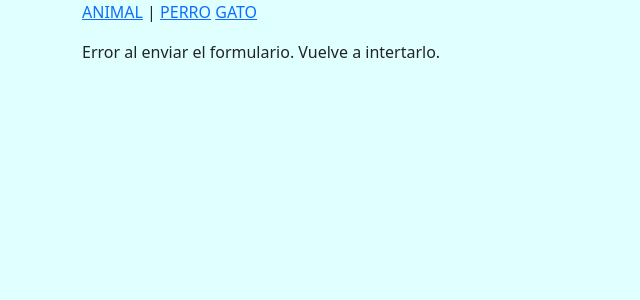
After one commit to cesarlpb/learn-django, a Django app: page /error/ in a window 1280 px wide. The commit adds this page. Shown: the top 300 px of the page, without its empty margins (0-640 px from the left). Run offline with Django 4.2, Linux system fonts and the light colour scheme; some libraries are stand-ins or nearby versions.

Commit message:
Intro - Añadimos vista de error y arreglamos formulario para crear Animal

```diff
--- /dev/null
+++ b/class_views/class_views/templates/error.html
@@ -0,0 +1,5 @@
+{% extends "master.html" %}
+
+{% block content %}
+<div>{{ error }}</div>
+{% endblock %}
--- a/class_views/class_views/templates/index.html
+++ b/class_views/class_views/templates/index.html
@@ -1 +1 @@
-<p>Hola</p>
+<p>Index</p>
--- a/class_views/class_views/templates/master.html
+++ b/class_views/class_views/templates/master.html
@@ -19,7 +19,7 @@
 
 <div class="container">
   <div class="topnav mb-3">
-    <a href="/">HOME</a> |
+    <a href="/">ANIMAL</a> |
     <a href="/animal/perro">PERRO</a>
     <a href="/animal/gato">GATO</a>
   </div>
--- /dev/null
+++ b/class_views/class_views/templates/success.html
@@ -0,0 +1,5 @@
+{% extends "master.html" %}
+
+{% block content %}
+<div>{{ msg }}</div>
+{% endblock %}
--- a/class_views/class_views/urls.py
+++ b/class_views/class_views/urls.py
@@ -5,12 +5,13 @@ from django.urls import path
 from class_views.views import SubClaseView
 
 # Ejemplo con animales y perros y gatos
-from class_views.views import Perro, Gato, CreateAnimalFormView, SuccessView, AnimalListView
+from class_views.views import Perro, Gato, CreateAnimalFormView, SuccessView, ErrorView, AnimalListView
 
 app_name = 'class_views'
 urlpatterns = [
     path('', SubClaseView.as_view(), name='index'),
     path('success/', SuccessView.as_view(), name='success'),
+    path('error/', ErrorView.as_view(), name='error'),
     path('animal/', AnimalListView.as_view(), name='animal'),
     path('animal/create/', CreateAnimalFormView.as_view(), name='create_animal'),
     path('animal/perro/', Perro.as_view(), name='perro'),
--- a/class_views/class_views/views.py
+++ b/class_views/class_views/views.py
@@ -18,7 +18,7 @@ class MyView(View):
 class SubClaseView(MyView):
     variable_en_clase = "String desde subclase"
     def get(self, request):
-        return HttpResponse(f"Hola desde subclase.")
+        return HttpResponse(f"index")
 
 # Ejemplo con animales y perros y gatos
 class AnimalListView(generic.ListView):
@@ -43,9 +43,18 @@ class Gato(AnimalView):
     animal = "Gato"
     sonido = "Miau"
 
+# TODO: personalizar msg pasando param / args
 class SuccessView(View):
+    template_name = 'success.html'
+    msg = "Formulario enviado correctamente."
     def get(self, request):
-        return HttpResponse("Formulario enviado correctamente.")
+        return render(request, self.template_name, {'msg': self.msg})
+# TODO: personalizar msg pasando param / args -> considerar si fusionar estas dos clases en una sola
+class ErrorView(View):
+    template_name = 'error.html'
+    error = "Error al enviar el formulario. Vuelve a intertarlo."
+    def get(self, request):
+        return render(request, self.template_name, {'error': self.error})
 
 class CreateAnimalFormView(View):
     form_class = CreateAnimalForm
@@ -59,7 +68,8 @@ class CreateAnimalFormView(View):
     def post(self, request, *args, **kwargs):
         form = self.form_class(request.POST)
         if form.is_valid():
-            # <process form cleaned data>
+            form.save()
             return HttpResponseRedirect(reverse('class_views:success'))
-
-        return render(request, self.template_name, {'form': form})
+        else:
+            return HttpResponseRedirect(reverse('class_views:error'))
+        #return render(request, self.template_name, {'form': form})
```
